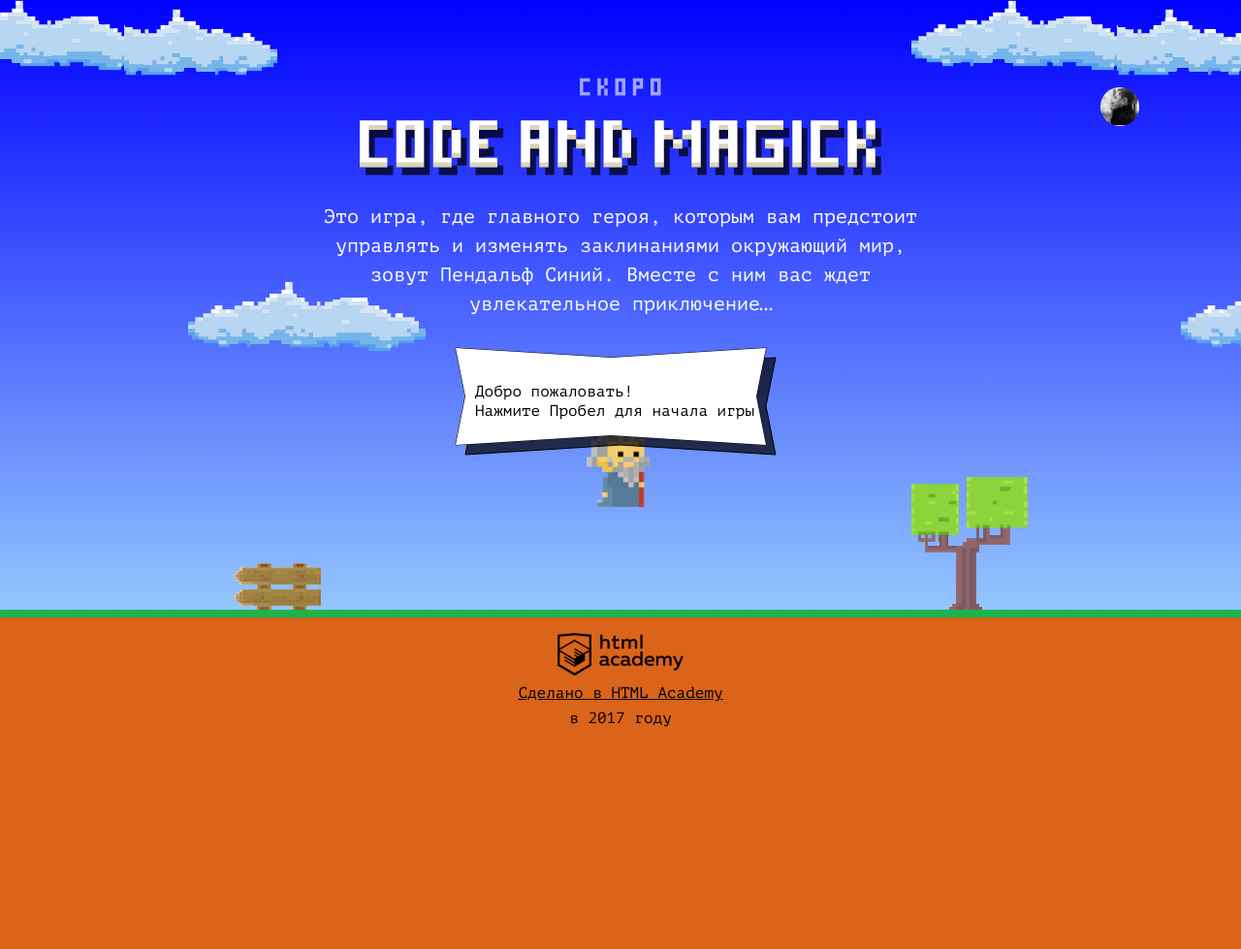
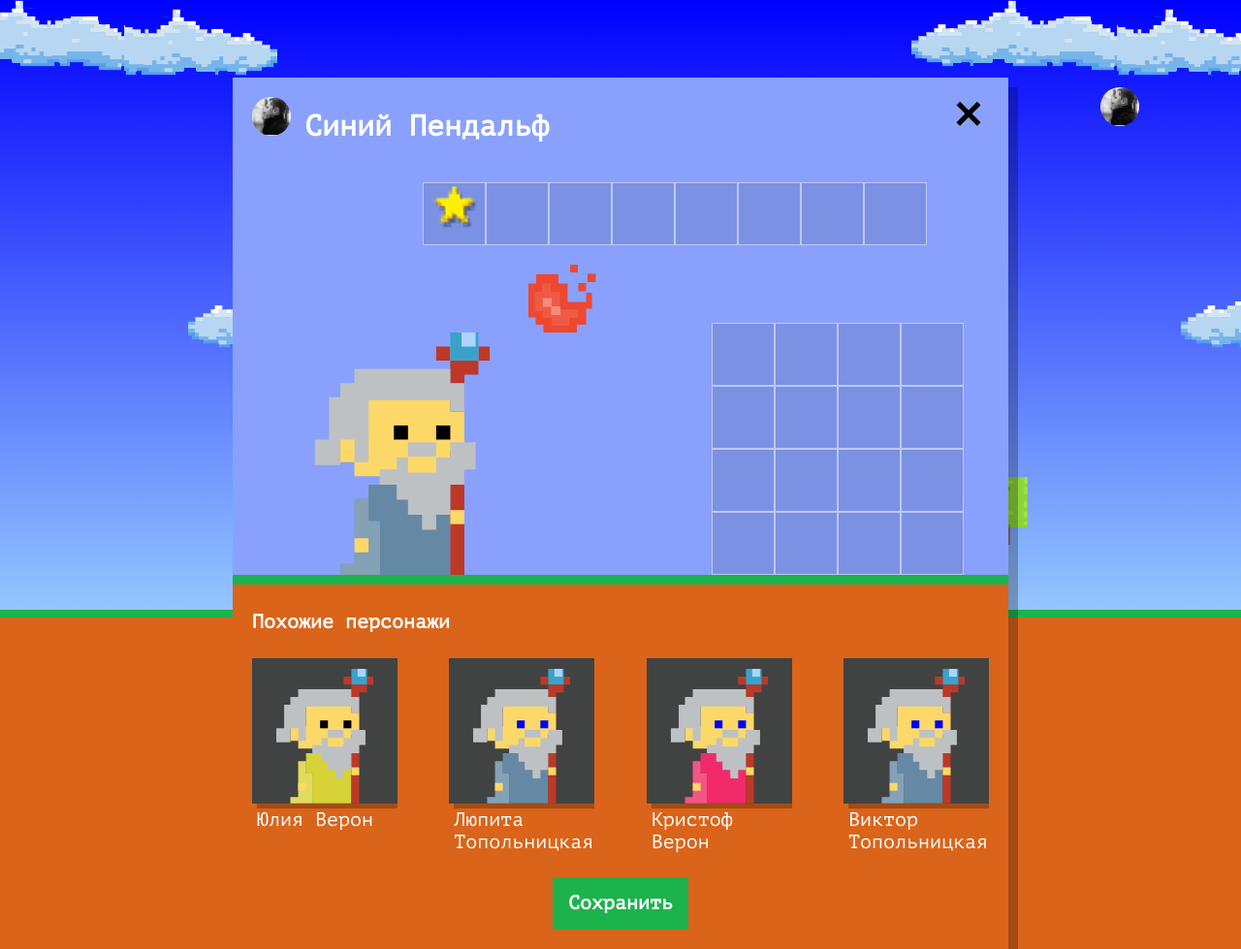
Before and after one commit to Saint-Hedgehog/25328-code-and-magick-21, a website: page index.html in a window 1280 px wide. Shown: the whole page at 97% size. Before the commit the page ends 800 px from the top, so only its background shows below. Drawn offline with Linux system fonts and the light colour scheme.

Commit message:
module3-task1

```diff
--- a/index.html
+++ b/index.html
@@ -188,6 +188,7 @@
     const getWizardY = (gameFieldHeight) => gameFieldHeight / 3;
 
   </script>
+  <script src="js/setup.js"></script>
   <script src="js/stat.js"></script>
   <script src="js/game.js"></script>
 
--- /dev/null
+++ b/js/setup.js
@@ -0,0 +1,103 @@
+'use strict';
+
+const WIZARD_NAMES = [
+  `Иван`,
+  `Хуан Себастьян`,
+  `Мария`,
+  `Кристоф`,
+  `Виктор`,
+  `Юлия`,
+  `Люпита`,
+  `Вашингтон`
+];
+const WIZARD_SURNAMES = [
+  `да Марья`,
+  `Верон`,
+  `Мирабелла`,
+  `Вальц`,
+  `Онопко`,
+  `Топольницкая`,
+  `Нионго`,
+  `Ирвинг`
+];
+const COAT_COLORS = [
+  `rgb(101, 137, 164)`,
+  `rgb(241, 43, 107)`,
+  `rgb(146, 100, 161)`,
+  `rgb(56, 159, 117)`,
+  `rgb(215, 210, 55)`,
+  `rgb(0, 0, 0)`
+];
+const EYES_COLORS = [
+  `black`,
+  `red`,
+  `blue`,
+  `yellow`,
+  `green`
+];
+
+const WIZARD_NUMBER = 4;
+
+// показывает блок с персонажем
+const userDialog = document.querySelector(`.setup`);
+userDialog.classList.remove(`hidden`);
+
+// показывает блок с похожими персонажами
+userDialog.querySelector(`.setup-similar`).classList.remove(`hidden`);
+
+// функция получает рандомное число между min и max
+const randomNumber = (min, max) => Math.floor(Math.random() * (max - min)) + min;// Максимум не включается, минимум включается
+
+// функция отрисовки персонажей
+const getWizards = () => {
+  let nameIndex = randomNumber(0, WIZARD_NAMES.length - 1);
+  let surnameIndex = randomNumber(0, WIZARD_SURNAMES.length - 1);
+  let coatColorIndex = randomNumber(0, COAT_COLORS.length - 1);
+  let eyesColorIndex = randomNumber(0, EYES_COLORS.length - 1);
+  return {
+    name: WIZARD_NAMES[nameIndex] + ` ` + WIZARD_SURNAMES[surnameIndex],
+    coatColor: COAT_COLORS[coatColorIndex],
+    eyesColor: EYES_COLORS[eyesColorIndex]
+  };
+};
+
+// находит шаблон, который мы будем копировать.
+const similarWizardTemplate = document.querySelector(`#similar-wizard-template`).content.querySelector(`.setup-similar-item`);
+
+// функция создает копию шаблона и вставляет в него случайное имя с фамилией, цвет мантии и цвет глаз
+const renderWizard = (wizard) => {
+  let wizardElement = similarWizardTemplate.cloneNode(true);
+
+  wizardElement.querySelector(`.setup-similar-label`).textContent = wizard.name;
+  wizardElement.querySelector(`.wizard-coat`).style.fill = wizard.coatColor;
+  wizardElement.querySelector(`.wizard-eyes`).style.fill = wizard.eyesColor;
+
+  return wizardElement;
+};
+
+// вставляет в пустой массив wizards элементы из функции getWizards()
+const generateWizards = (wizardCount) => {
+  let wizards = [];
+  for (let i = 0; i < wizardCount; i++) {
+    wizards[i] = getWizards();
+  }
+  return wizards;
+};
+
+// список похожих персонажей
+const wizards = generateWizards(WIZARD_NUMBER);
+
+// создает контейнер для данных
+const fragment = document.createDocumentFragment();
+
+// Отрисовывает шаблон в документ
+const getWizardTemplate = (arr) => {
+  for (let i = 0; i < arr.length; i++) {
+    fragment.appendChild(renderWizard(wizards[i]));
+  }
+};
+
+getWizardTemplate(wizards);
+
+// находит элемент, в который мы будем вставлять похожих магов
+userDialog.querySelector(`.setup-similar-list`).appendChild(fragment);
```
